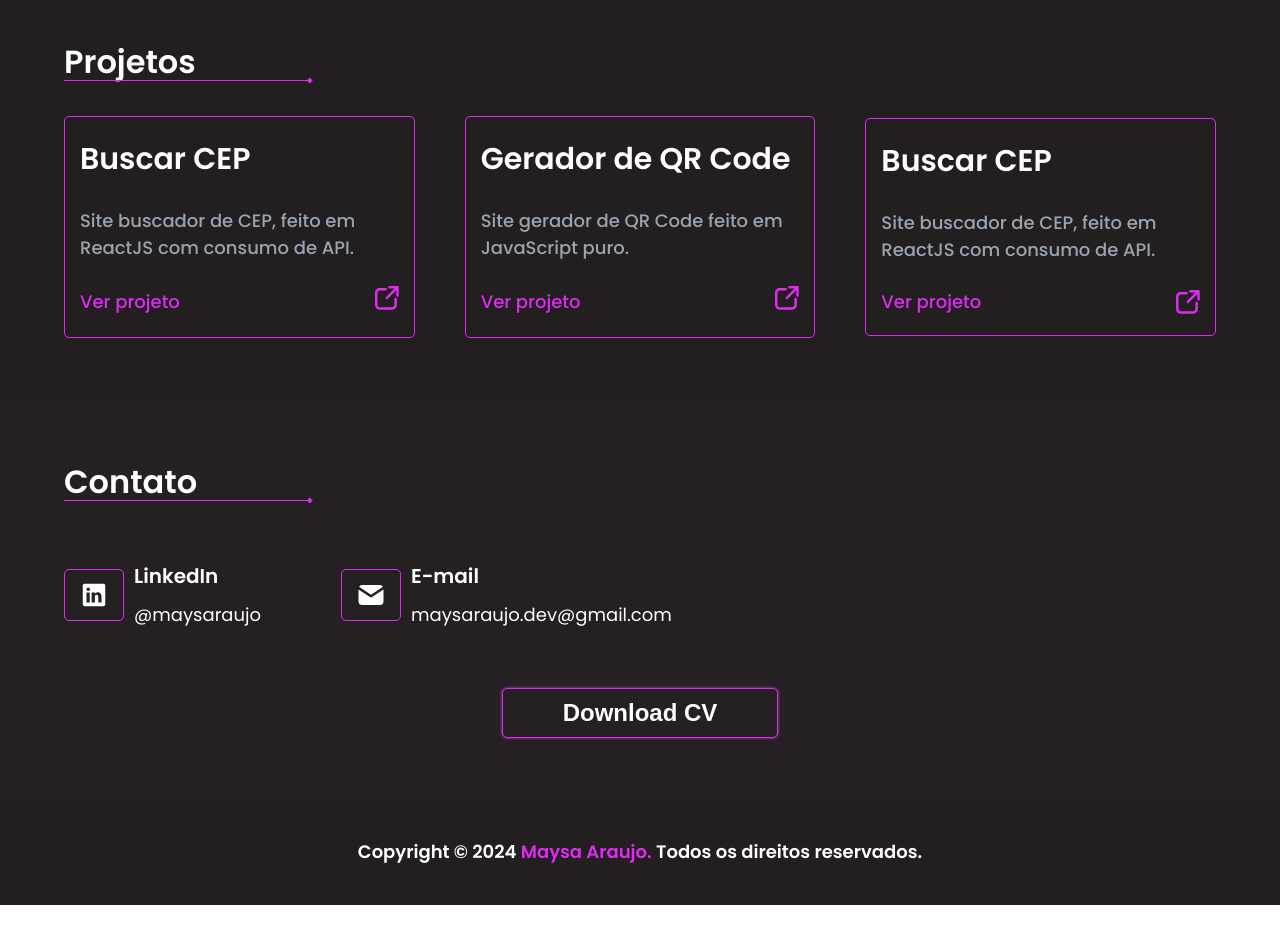
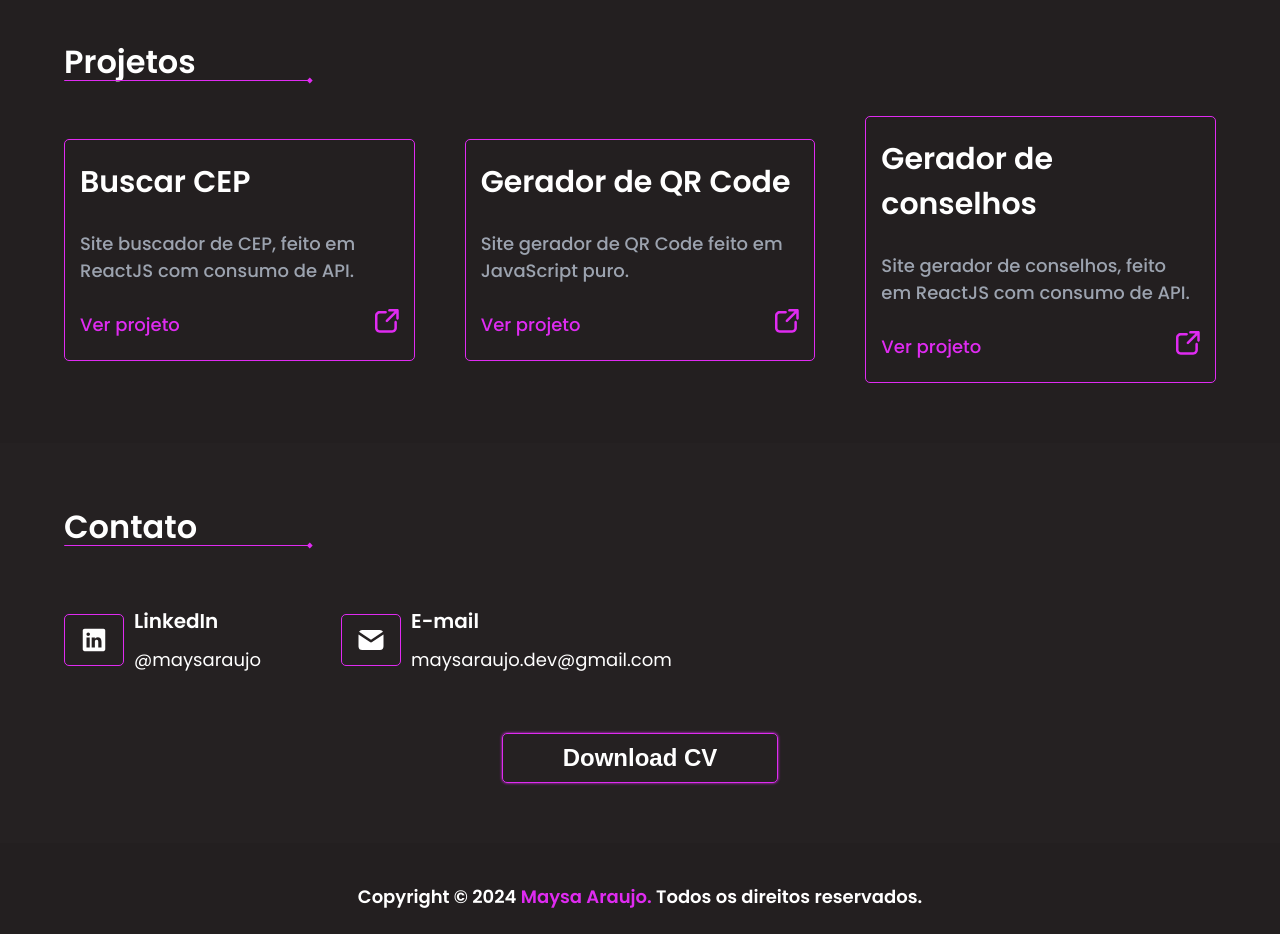
Before and after one commit to maysaraujo/portfolio, a React (Vite) app: page / in a window 1280 px wide. Shown: the part 1440-2374 px from the top of the page. Before the commit the page ends 2345 px from the top, so only its background shows below. Built offline with nearby package versions, Linux system fonts and the light colour scheme.

Commit message:
feat: adding new project

```diff
--- a/src/components/ProjectComponent/Project.jsx
+++ b/src/components/ProjectComponent/Project.jsx
@@ -86,10 +86,23 @@ const Project = forwardRef((props, ref) => {
           </div>
 
           <div className={styles.card}>
-            <h3>Buscar CEP</h3>
-            <h4>Site buscador de CEP, feito em ReactJS com consumo de API.</h4>
+            <h3>Gerador de conselhos</h3>
+            <h4>
+              Site gerador de conselhos, feito em ReactJS com consumo de API.
+            </h4>
             <div className={styles.link}>
+              <a
+                href='https://project-advice-generator.vercel.app/'
+                target='_blank'
+                rel='noreferrer noopener'
+              >
                 <p>Ver projeto</p>
+              </a>
+              <a
+                href='https://project-advice-generator.vercel.app/'
+                target='_blank'
+                rel='noreferrer noopener'
+              >
                 <svg
                   width='24'
                   height='24'
@@ -102,6 +115,7 @@ const Project = forwardRef((props, ref) => {
                     fill='#DF2BF1'
                   />
                 </svg>
+              </a>
             </div>
           </div>
         </div>
```
Lines whose indentation alone changed are shown as unchanged.
